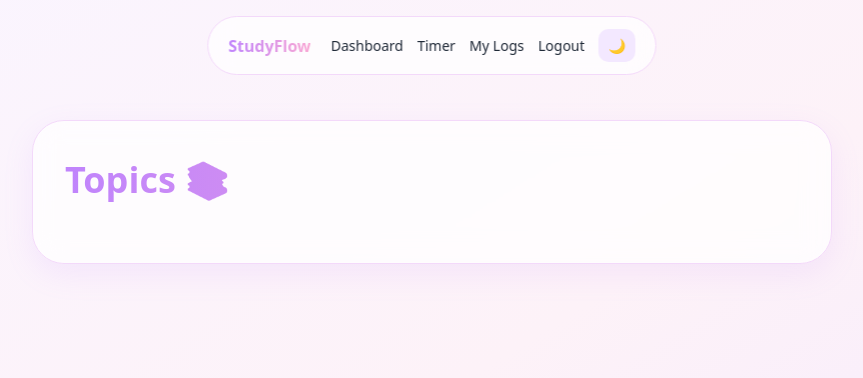
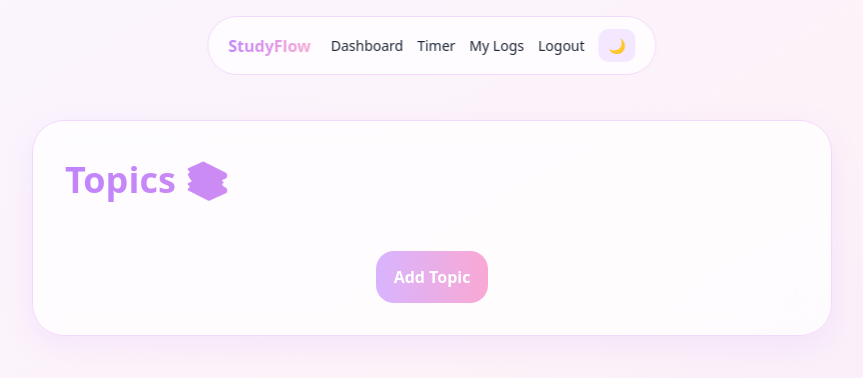
Before and after one commit to chuelgi/language-tracker, a Flask app: page /topics/ in a window 1280 px wide. Shown: the top 378 px of the page, without its empty margins (208-1071 px from the left). Run offline with Flask 3, Linux system fonts and the light colour scheme; the visitor is signed in with stand-in values (Sample User, id 1); data that the repository does not hold is empty; some libraries are stand-ins or nearby versions.

Commit message:
Resolves Issue #10 -Added new topic button -New topic button directs to new log page.

```diff
--- a/app.py
+++ b/app.py
@@ -145,7 +145,7 @@ def add_topic():
         db.session.add(subject)
         db.session.commit()
        #flash("Topic Registered")
-        return redirect("/")
+        return redirect(url_for("add_log"))
 
     return render_template("add_topic.html", form = form)
 
--- a/templates/my_topics.html
+++ b/templates/my_topics.html
@@ -40,6 +40,13 @@
 
         </div>
 
+                <!-- ADD NEW LOG -->
+        <div class="button-container">
+             <a href="{{url_for('add_topic')}}" class="submit-btn">
+                 Add Topic
+             </a>
+        </div>
+
     </div>
 
 </div>
```
